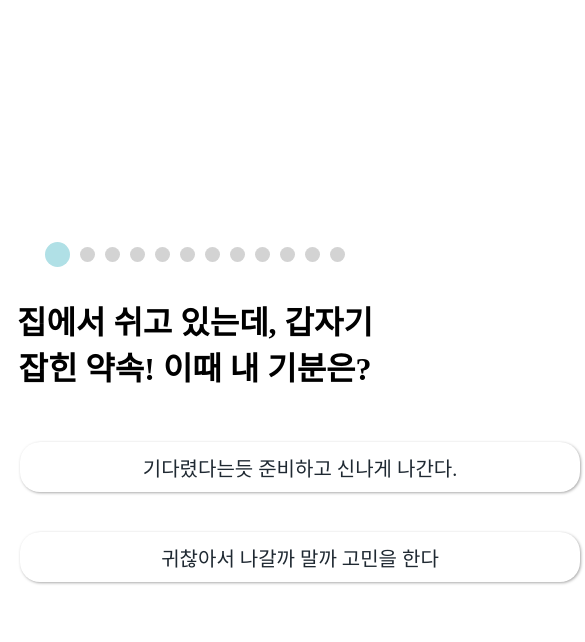
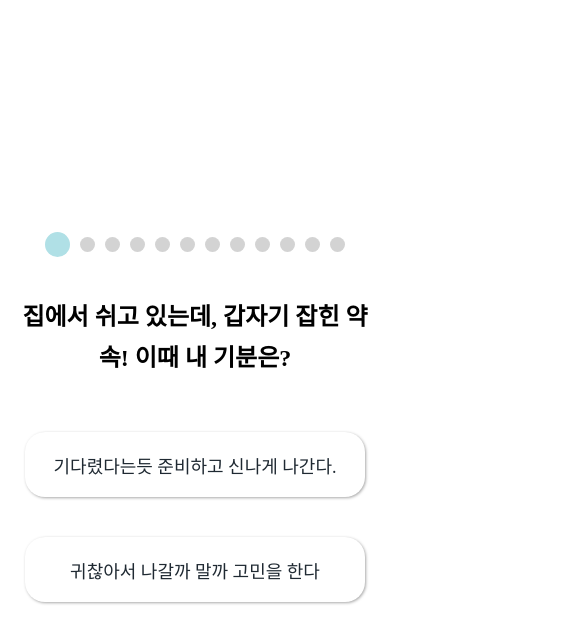
Before and after one commit to eeungee/character-prototype, a React (Create React App) app: page / in a window 390 px wide. Both pictures are taken after a click on the button "시작하기". Shown: the top 642 px of the page, 585 px wide, since content can reach past the window. Built offline with nearby package versions, Linux system fonts and the light colour scheme; a web font is replaced by a local one.

Commit message:
add media-query

```diff
--- a/src/styles/Name.css
+++ b/src/styles/Name.css
@@ -66,3 +66,24 @@
   font-weight: normal;
   font-style: normal;
 }
+
+@media (max-width:450px){
+  .Name_container {
+    background-color: white;
+    height: 800px;
+    text-align: center;
+    padding-top: 180px;
+  }
+
+  .question {
+      font-family: 'Yuto';
+      color: black;
+      width: 350px;
+      margin: 0 auto;
+  }
+
+  .btn__container{
+      width: 350px;
+      height: 500px;
+  }
+}
--- a/src/styles/Questions.css
+++ b/src/styles/Questions.css
@@ -10,12 +10,6 @@
     justify-content: center;
     align-items: center;
     margin: 0 0 30px 0;
-}
-
-.move__pages > img {
-    width: 30px;
-    height: 30px;
-    margin: 0 30px 0 30px;
 }
 
 .page{
@@ -86,3 +80,51 @@
     font-weight: normal;
     font-style: normal;
   }
+
+/* 450px */
+@media (max-width:450px){
+    .q_container{
+        width: 100%;
+        height: 100%;
+        background-color: white;
+        text-align: center;
+    }
+    .container{
+        display: flex;
+        flex-direction: column;
+        justify-content: center;
+        height: 100vh;
+        margin-top: 150px;
+    }
+    .question {
+        font-family: 'Yuto';
+        color: black;
+        width: 350px;
+        margin: 0 auto;
+        padding: 10px;
+        line-height: 41px;
+        font-size: 24px;
+    }
+    .btn__container{
+        width: 100%;
+        height: 500px;
+        align-items: center;
+    }
+    .button {
+        font-family: 'Yuto';
+        width: 340px;
+        height: 65px;
+        font-size: 18px;
+        border-radius: 20px;
+        border: none;
+        padding: 10px;
+        margin: 20 auto;
+    }
+    .button:active, .button:focus{
+        font-size: 22px;
+        color: black;
+        font-weight: 900;
+        background-color: #add8e6;
+        outline: none;
+    }
+}
--- a/src/styles/Result.css
+++ b/src/styles/Result.css
@@ -17,13 +17,11 @@ img {
 .character {
     display: none;
 }
-
 .you {
     color: #1F2932;
     padding: 30px;
     font-size: 25px;
 }
-
 .user_type{
     font-size: 18px;
 }
@@ -77,3 +75,50 @@ button:active{
     font-weight: normal;
     font-style: normal;
   }
+
+/* 450px */
+@media (max-width:450px){
+    img {
+    width: 180px;
+    height: 180px;
+    background-color: lightgray;
+    }
+    .you {
+        color: #1F2932;
+        padding: 5px;
+        font-size: 20px;
+    }
+    .user_type{
+        font-size: 15px;
+    }
+    .type{
+        color: #1F2932;
+        width: 350px;
+        text-align: center;
+        margin-top: 20px;
+        font-size: 15px;
+        line-height: 20px;
+    }
+    .effect{
+        color: #1F2932;
+        width: 350px;
+        text-align: center;
+        margin: 0 auto;
+        font-size: 15px;
+        line-height: 20px;
+        padding-top: 20px;
+    }
+    button {
+        width: 200px;
+        height: 40px;
+        color: #1F2932;
+        background-color: white;
+        font-size: 16px;
+        font-family: 'Yuto';
+        border-radius: 10px;
+        border: none;
+        box-shadow: 1px 1px 3px darkgray;
+        margin: 40px 0 80px 0;
+      }
+
+}
```
Also changed, not shown: package.json (+6 -2 lines), 1 other file (tests, documents, lock files or other folders).
